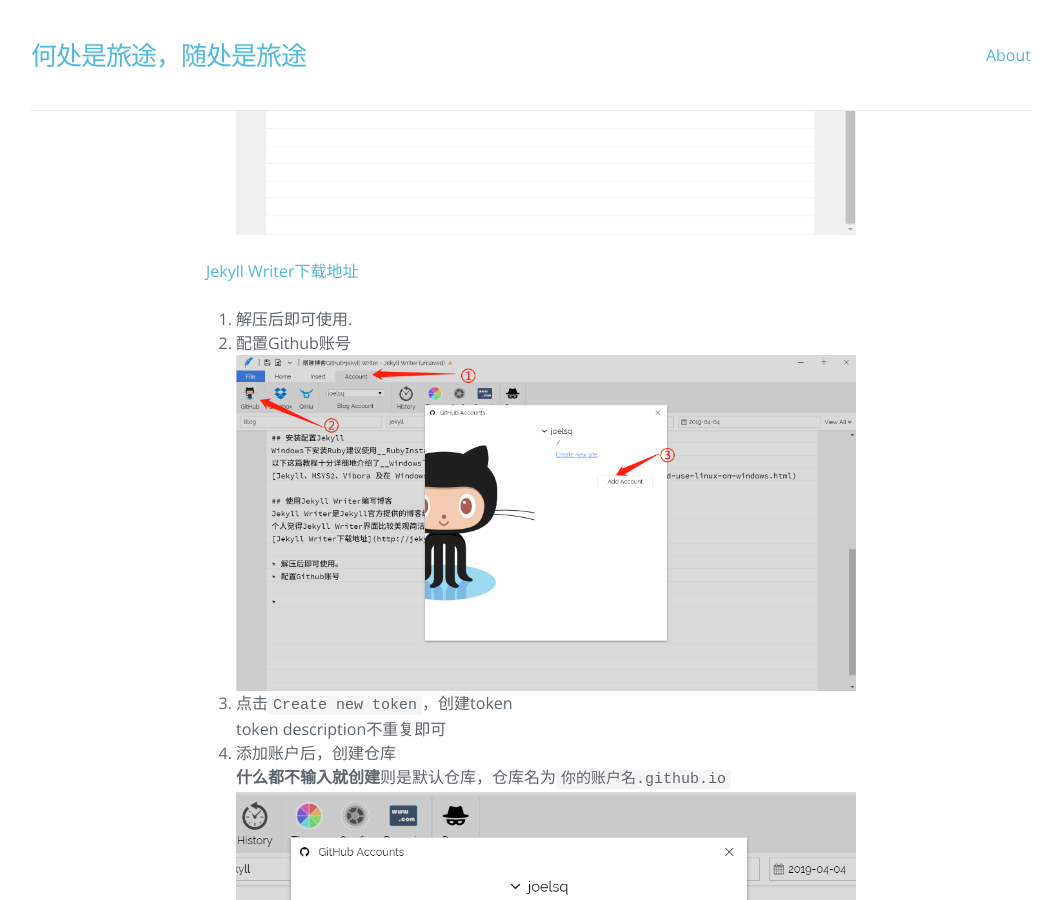
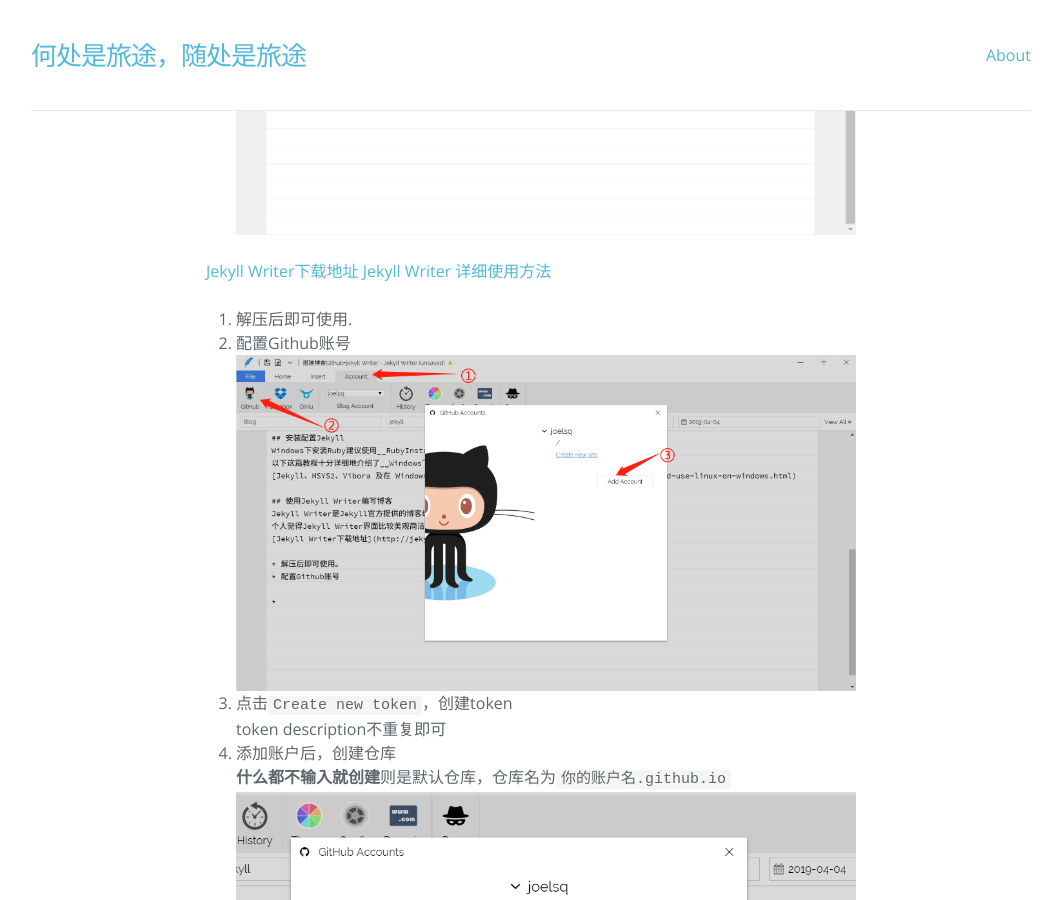
Before and after one commit to joelsq/joelsq.github.io, a Jekyll site: the page built from _posts/2019-04-04-搭建博客Github+jekyll+Writer.md, in a window 1280 px wide and 900 px high, scrolled down 1901 px. Shown: the whole window, without its empty margins (109-1171 px from the left). Built offline with Jekyll 4.4.1, drawn with Linux system fonts in a browser that asks for light colours; nearby versions of some CDN libraries.

Commit message:
Update 搭建博客Github+jekyll Writer

```diff
--- a/_posts/2019-04-04-搭建博客Github+jekyll+Writer.md
+++ b/_posts/2019-04-04-搭建博客Github+jekyll+Writer.md
@@ -49,6 +49,7 @@
 ![Image Title](https://raw.githubusercontent.com/joelsq/joelsq.github.io/master/img/buildBlog-why-jekyllWriter.png)
 
 [Jekyll Writer下载地址](http://jekyllwriter.com/)
+[Jekyll Writer 详细使用方法](https://sdk.cn/news/3811)
 
 1. 解压后即可使用.
 2. 配置Github账号
```
